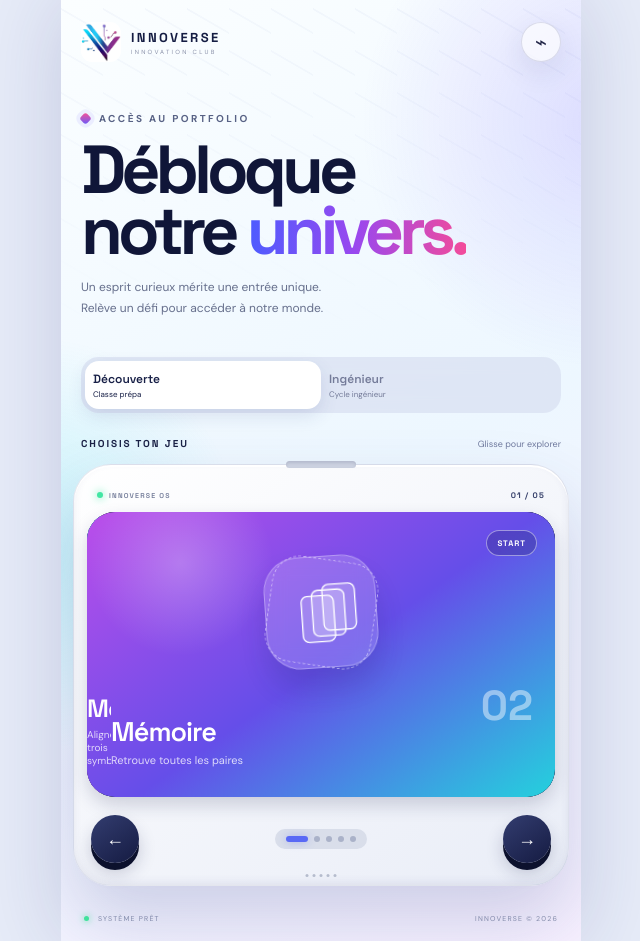
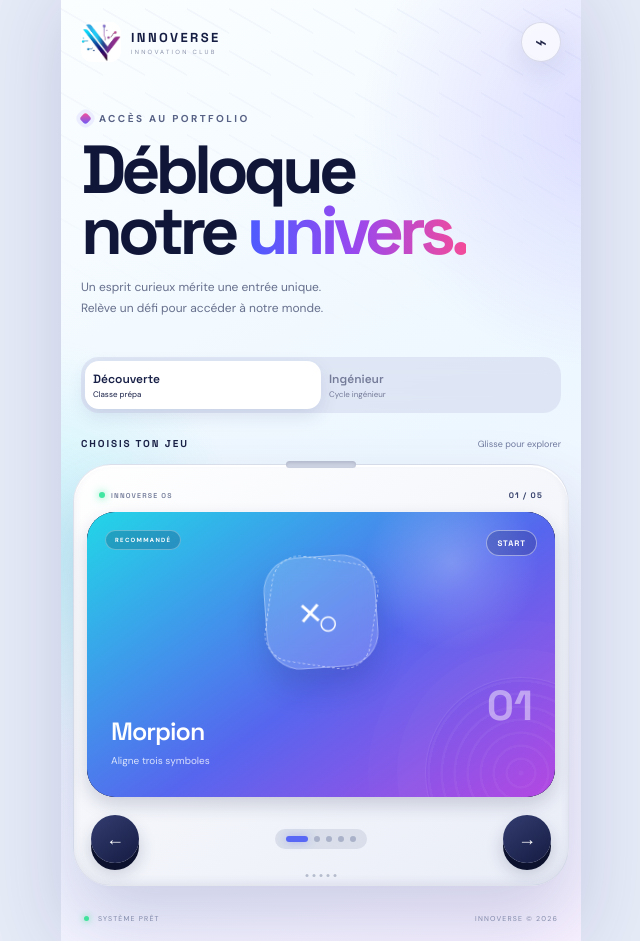
Before and after one commit to RihamBouchiha/innov_portfolio, a Next.js app: page / in a window 1280 px wide. Shown: the whole page, without its empty margins (319-959 px from the left). Built offline with nearby package versions, Linux system fonts and the light colour scheme.

Commit message:
Update game number display and enhance arcade console carousel layout for improved user experience

```diff
--- a/app/page.js
+++ b/app/page.js
@@ -59,7 +59,7 @@ function Home({ onPlay, audience, setAudience }) {
           <div className="game-list" ref={carousel} onScroll={e=>setSlide(Math.round(e.currentTarget.scrollLeft/e.currentTarget.clientWidth))}>
             {visibleGames.map((game, index) => (
               <button className={`game-card ${game.tone}`} key={game.id} onClick={() => onPlay(game.id)}>
-                <span className="game-number">{game.number}</span>
+                <span className="game-number">{String(index+1).padStart(2,"0")}</span>
                 <span className="icon-orbit"><Icon name={game.icon} /></span>
                 <span className="game-copy"><strong>{game.title}</strong><small>{game.subtitle}</small></span>
                 <span className="arrow">↗</span>
--- a/app/readability.css
+++ b/app/readability.css
@@ -46,6 +46,45 @@
 .db-disc:before,.db-disc:after{content:"";position:absolute;left:0;width:100%;height:22px;border-radius:50%;border-bottom:2px solid rgba(255,255,255,.55)}
 .db-disc:before{top:17px}.db-disc:after{top:36px}
 .sql-options button code{font-size:11px;color:#253161}
+
+/* Carousel alignment fix: exactly one game per console screen. */
+.arcade-console .game-list{display:grid;grid-auto-flow:column;grid-auto-columns:100%;grid-template-rows:1fr;align-items:stretch}
+.arcade-console .game-list>.game-card,.arcade-console .game-list>.game-card:first-child,.arcade-console .game-list>.game-card:nth-child(n){grid-column:auto!important;grid-row:1!important;align-self:stretch!important;justify-self:stretch!important;width:100%!important;margin:0!important;scroll-snap-align:start;scroll-snap-stop:always}
+.arcade-console .game-copy{position:absolute;left:24px;right:24px;bottom:24px;width:auto}
+.arcade-console .game-copy strong{display:block;line-height:1.05;margin-bottom:6px}
+.arcade-console .game-copy small{display:block;line-height:1.35}
+.arcade-console .game-number{z-index:2;line-height:1}
+.arcade-console .icon-orbit{z-index:2}
+.arcade-console .game-card:after{z-index:0}
+.arcade-console .console-top{padding-left:12px;padding-right:12px}
+.arcade-console .carousel-controls{position:relative;z-index:2}
+
+/* Definitive carousel track: one non-overlapping slide per viewport. */
+.arcade-console .game-list{
+  display:flex!important;
+  flex-flow:row nowrap!important;
+  align-items:stretch!important;
+  overflow-x:auto!important;
+  overflow-y:hidden!important;
+  scroll-snap-type:x mandatory!important;
+  scroll-behavior:smooth;
+}
+.arcade-console .game-list>.game-card,
+.arcade-console .game-list>.game-card:first-child,
+.arcade-console .game-list>.game-card:nth-child(n){
+  position:relative!important;
+  flex:0 0 100%!important;
+  min-width:100%!important;
+  max-width:100%!important;
+  width:100%!important;
+  grid-column:unset!important;
+  grid-row:unset!important;
+  inset:auto!important;
+  margin:0!important;
+  transform:none;
+  scroll-snap-align:start!important;
+}
+.arcade-console .game-list>.game-card:active{transform:none!important}
 @media(max-height:740px){
   .play-intro{margin-top:18px}
   .play-intro h2{font-size:38px;margin-bottom:4px}
```
